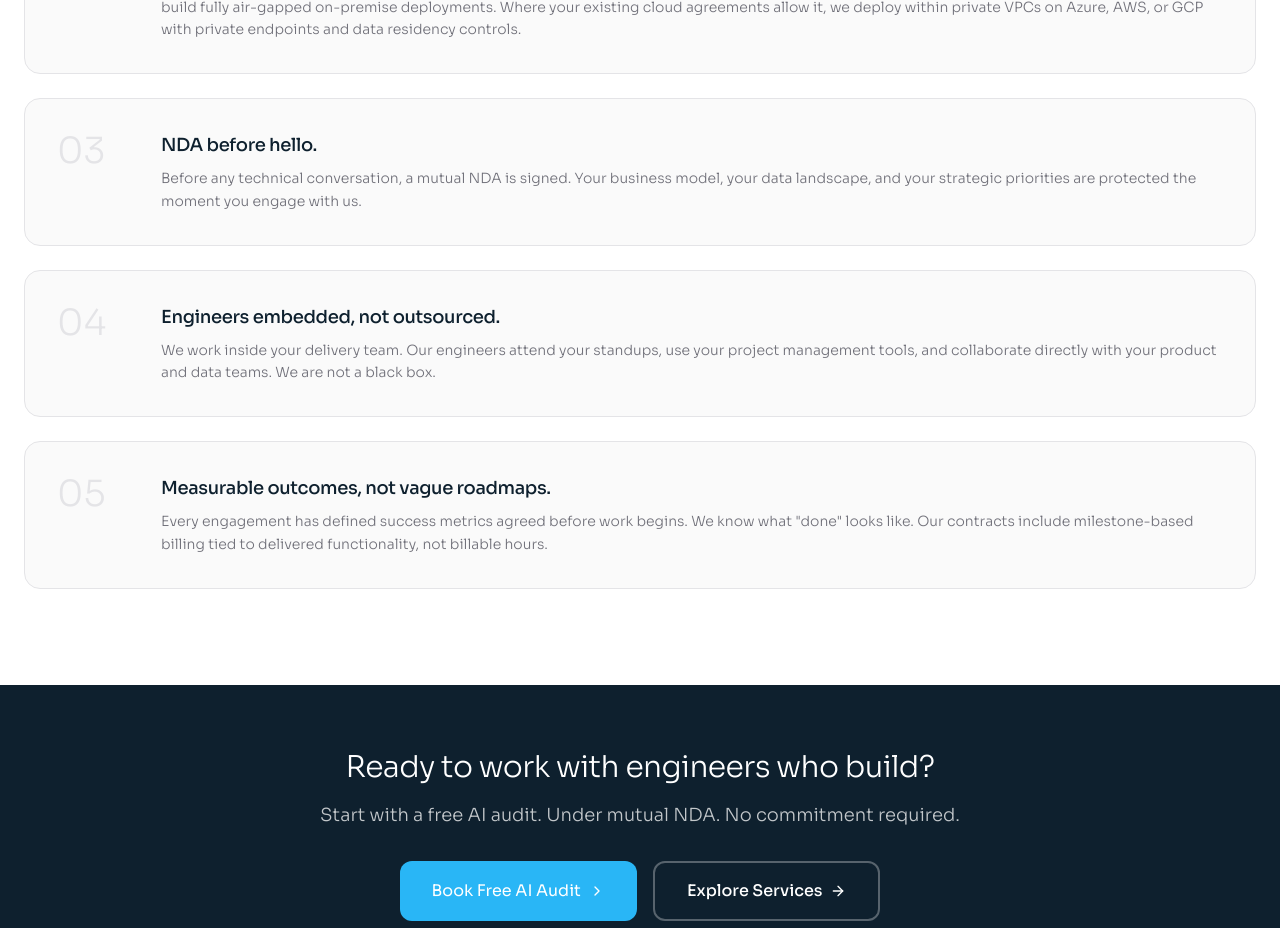
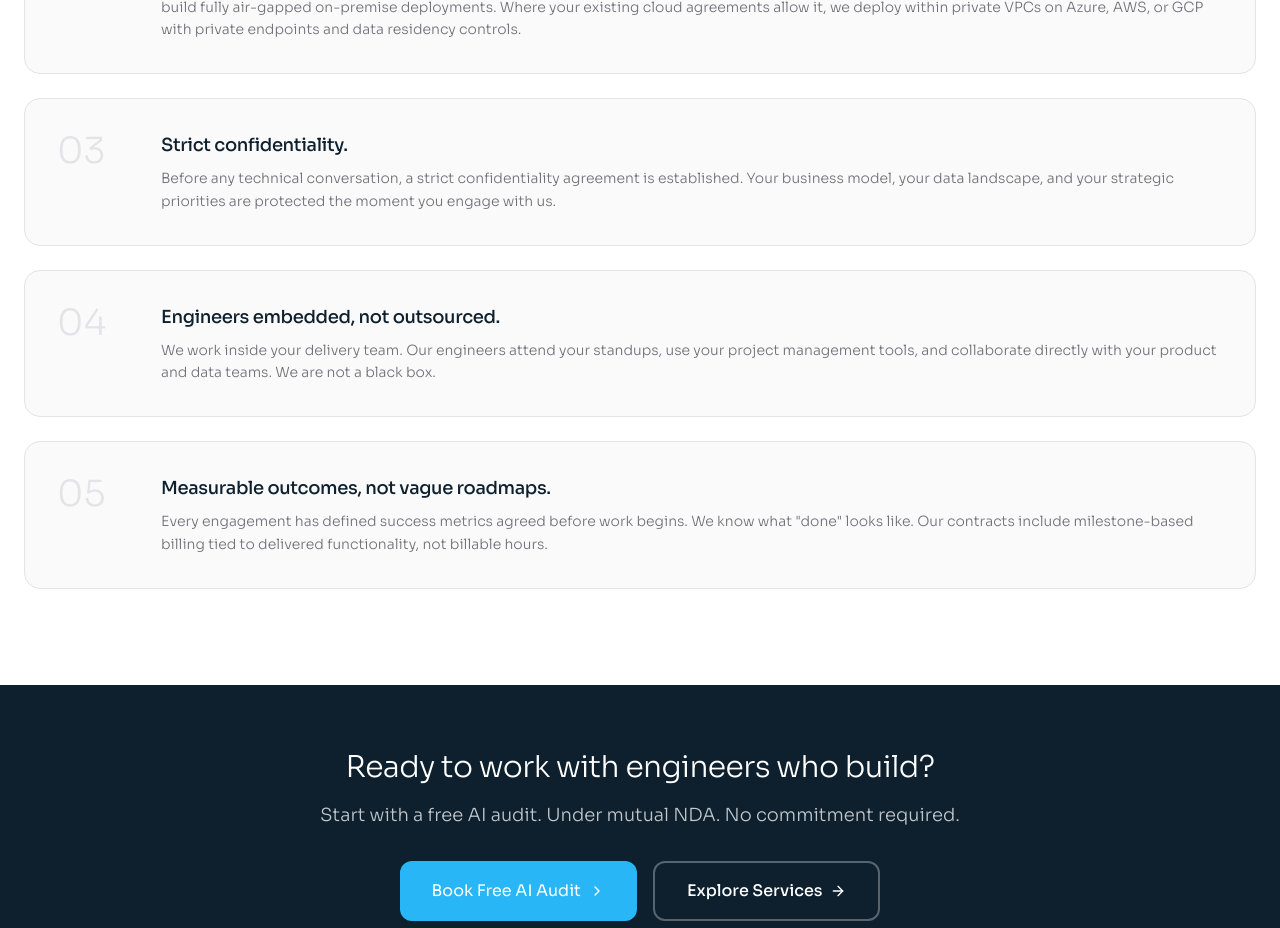
Before and after one commit to munishkdhiman/86bweb, a Next.js app: page /about in a window 1280 px wide. Shown: the part 2660-3588 px from the top of the page. Built offline with nearby package versions, Linux system fonts and the light colour scheme.

Commit message:
fix: scrub missed NDA reference on About page

```diff
--- a/src/app/about/page.tsx
+++ b/src/app/about/page.tsx
@@ -30,9 +30,9 @@ const principles = [
   },
   {
     number: '03',
-    title: 'NDA before hello.',
+    title: 'Strict confidentiality.',
     description:
-      'Before any technical conversation, a mutual NDA is signed. Your business model, your data landscape, and your strategic priorities are protected the moment you engage with us.',
+      'Before any technical conversation, a strict confidentiality agreement is established. Your business model, your data landscape, and your strategic priorities are protected the moment you engage with us.',
   },
   {
     number: '04',
```
